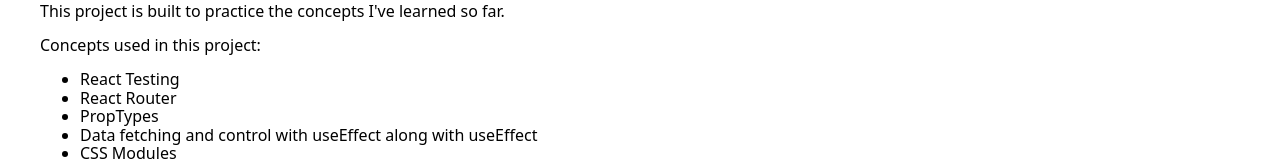
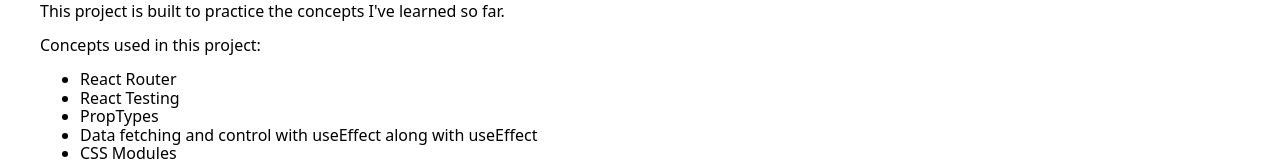
Before and after one commit to tyj916/shopping-cart, a React (Vite) app: page / in a window 1280 px wide. Shown: the part 186-347 px from the top of the page. Built offline with nearby package versions, Linux system fonts and the light colour scheme.

Commit message:
Update text

```diff
--- a/src/components/Home.jsx
+++ b/src/components/Home.jsx
@@ -7,8 +7,8 @@ function Home() {
       <p>This project is built to practice the concepts I&apos;ve learned so far.</p>
       <p>Concepts used in this project:</p>
       <ul>
+        <li>React Router</li>
         <li>React Testing</li>
-        <li>React Router</li>
         <li>PropTypes</li>
         <li>Data fetching and control with useEffect along with useEffect</li>
         <li>CSS Modules</li>
```
